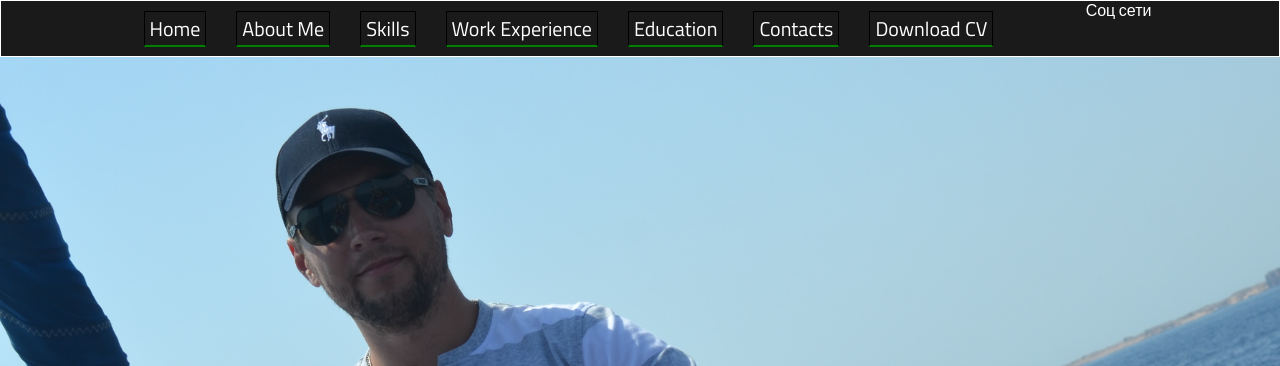
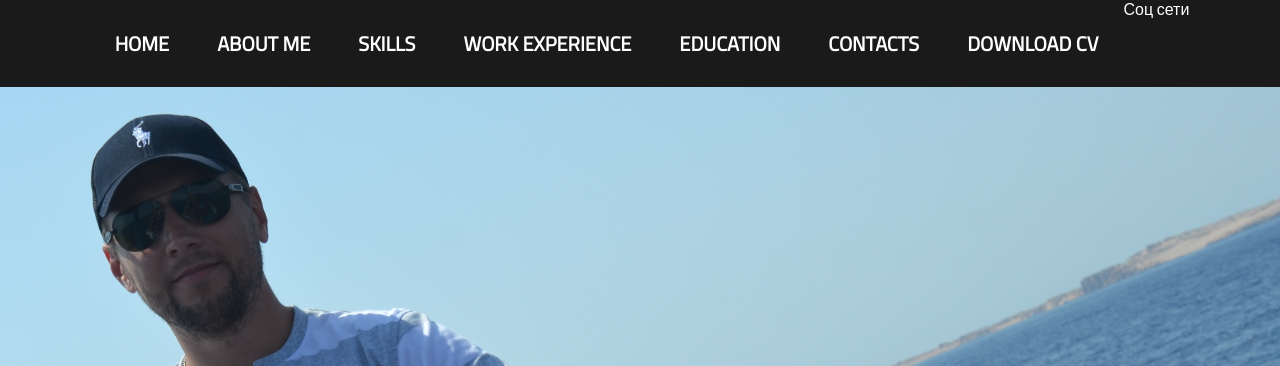
Before and after one commit to StanislavRud/my_pages, a plain HTML site: page CV_v3/index.html in a window 1280 px wide. Shown: the top 366 px of the page. Drawn offline with Linux system fonts and the light colour scheme; files whose address does not match are found by name.

Commit message:
CV3_update

```diff
--- a/CV_v3/css/style.scss
+++ b/CV_v3/css/style.scss
@@ -36,7 +36,7 @@ body {
 header {
   width: 100%;
   justify-content: space-around;
-  border: 1px solid white;
+  //border: 1px solid white;
   position: fixed;
   top: 0;
   background-color: #1a1a1a;
@@ -46,48 +46,57 @@ header {
     margin: 0 auto;
     display: flex;
     justify-content: space-around;
-    height: 55px;
+    //height: 55px;
 
     img {
       height: 100%;
     }
 
     nav {
-      margin: auto 0;
-      width: 80%;
+
+      ul {
+        //display: flex;
+        //justify-content: space-around;
+        text-align: center;
+        padding-left: 0;
+        margin-top: 0;
+        margin-bottom: 0;
+        list-style: none;
+        li {
+
+          a{
+            display: block;
+            padding: 2rem 1.5rem;
+
+            will-change: color;
+            transition: color .25s ease-out;
+
+            font-weight: 700;
+            color: #fff;
+            text-decoration: none;
+            text-transform: uppercase;
+          }
+        }
+      }
     }
 
-    ul {
-      display: flex;
-      justify-content: space-around;
-
-      li {
-        list-style: none;
-        display: inline-block;
-        border: 1px solid black;
-        padding: 5px;
-        border-bottom: 2px solid green;
-
-
-      }
-      li:hover {
-        background-color: rgba(22,100,9,0.38);
-      }
-      li:active {
-        background-color: rgba(22,100,9,0.38);
-      }
+    nav:hover a:not(:hover){
+      color: #0089ff;
     }
   }
 }
 
 .osn_container {
+
   .block_home {
-    height: 800px;
+    height: 970px;
     background-image: url("../img/home2.JPG");
     background-attachment: fixed;
     background-position: left;
     background-repeat: no-repeat;
     background-size: cover;
+    margin-top: 135px;
+
     .block_with_text {
       display: flex;
       justify-content: flex-end;
@@ -253,11 +262,11 @@ header {
   div {
     height: 100%;
     //border: 1px solid black;
-      a {
+      a{
         display: block;
         content: "";
-        height: 56px;
-        margin: -56px 0 0;
+        height: 90px;
+        margin: -50px 0 0;
       }
   }
 }
@@ -315,3 +324,41 @@ header {
   content: "\e903";
   color: #d14836;
 }
+
+@media (min-width: 601px) {
+  .menu_list {
+    display: flex;
+    li {
+      flex-grow: 1;
+      a {
+        position: relative;
+        overflow: hidden;
+      }
+
+      a:before, a:after{
+        content: "";
+        width: 0;
+        height: 3px;
+        background-color: #0089ff;
+
+        will-change: width;
+        transition: width .05s ease-out;
+
+        position: absolute;
+        bottom: 0;
+      }
+      a:before{
+        left: 50%;
+        transform: translateX(-50%);
+      }
+      a:after{
+        right: 50%;
+        transform: translateX(50%);
+      }
+      a:hover:before, a:hover:after{
+        width: 100%;
+        transition-duration: .15s;
+      }
+    }
+  }
+}
--- a/CV_v3/index.html
+++ b/CV_v3/index.html
@@ -10,7 +10,7 @@
     <header>
         <div class="main_header">
             <nav>
-                <ul>
+                <ul class="menu_list">
                     <li><a href="#Home">Home</a></li>
                     <li><a href="#Me">About Me</a></li>
                     <li><a href="#Skills">Skills</a></li>
```
Also changed, not shown: CV_v3/css/style.css, 1 other file.
